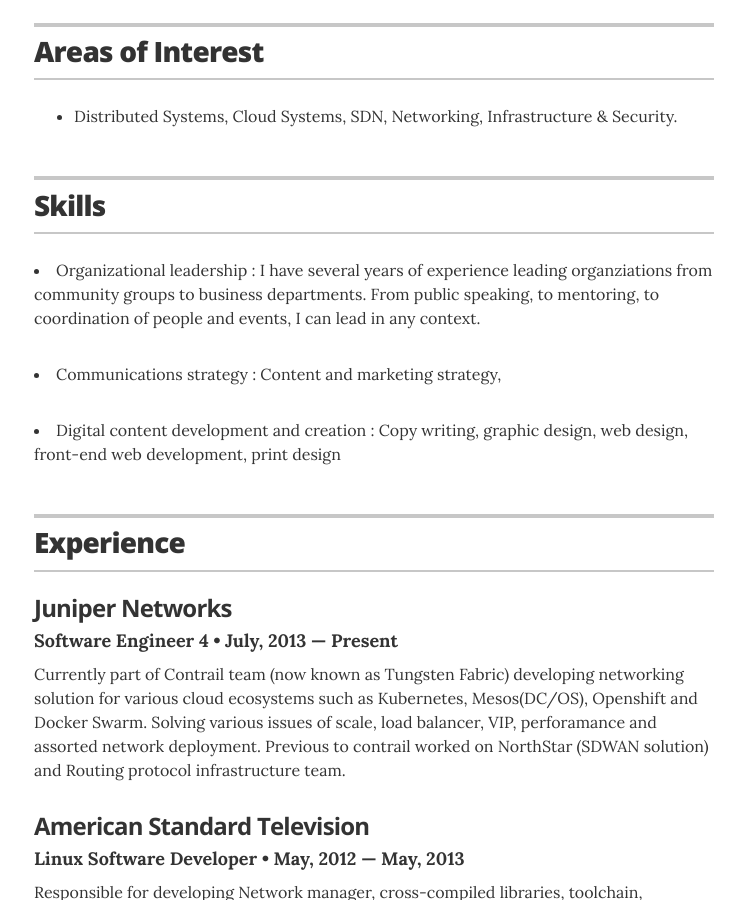
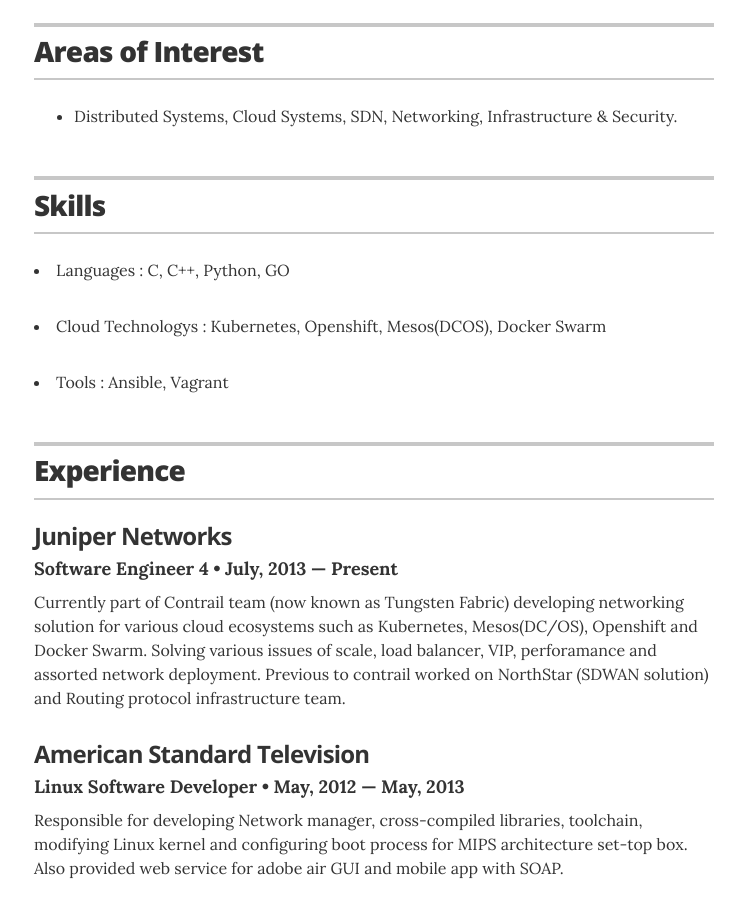
Before and after one commit to sanketgawaderepo/resume, a Jekyll site: the page built from index.html, in a window 1280 px wide and 900 px high, scrolled down 443 px. Shown: the whole window, without its empty margins (266-1011 px from the left). Built offline with Jekyll 4.4.1, drawn with Linux system fonts in a browser that asks for light colours.

Commit message:
Update skills.yml

```diff
--- a/_data/skills.yml
+++ b/_data/skills.yml
@@ -1,12 +1,12 @@
 # Skills
 # Organizational leadership
-- skill: Organizational leadership
-  description: I have several years of experience leading organziations from community groups to business departments. From public speaking, to mentoring, to coordination of people and events, I can lead in any context.
+- skill: Languages
+  description: C, C++, Python, GO
 
 # Communications strategy
-- skill: Communications strategy
-  description: Content and marketing strategy,
+- skill: Cloud Technologys
+  description: Kubernetes, Openshift, Mesos(DCOS), Docker Swarm
 
 # Digital content development and creation
-- skill: Digital content development and creation
-  description: Copy writing, graphic design, web design, front-end web development, print design
+- skill: Tools
+  description: Ansible, Vagrant
```
